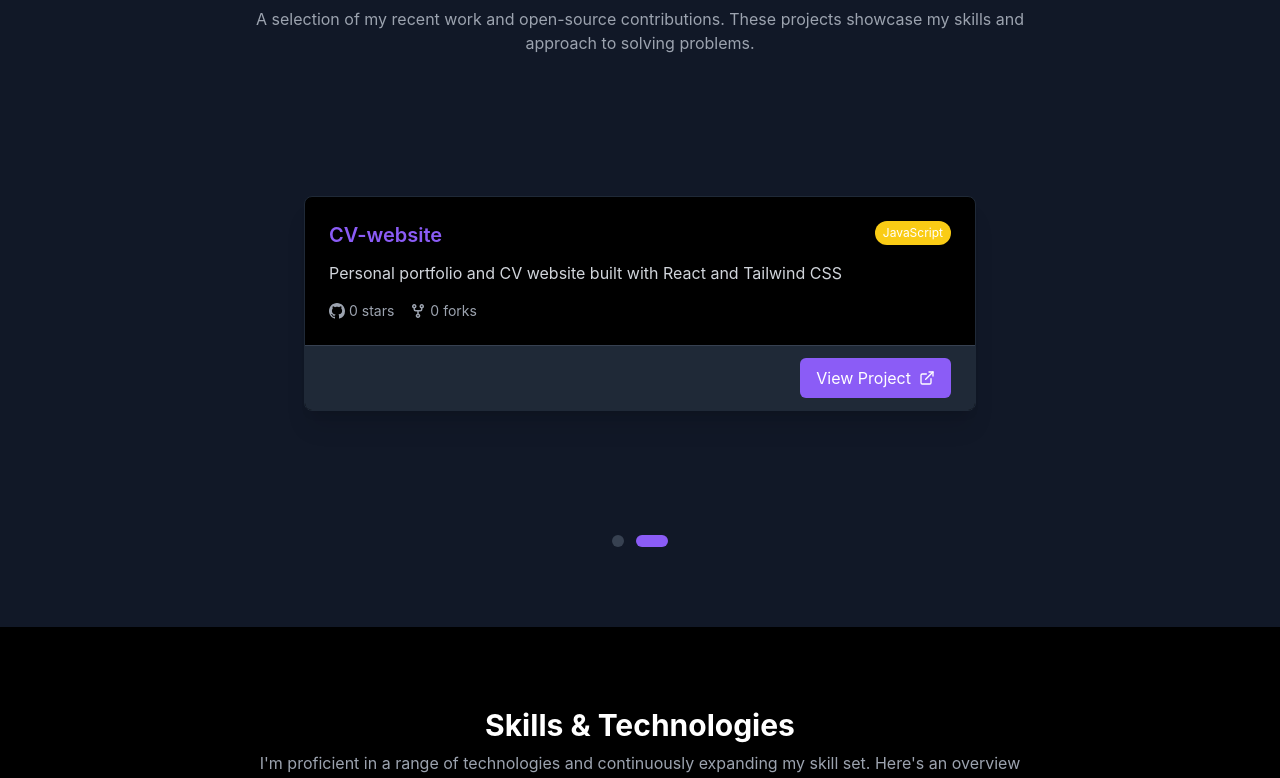
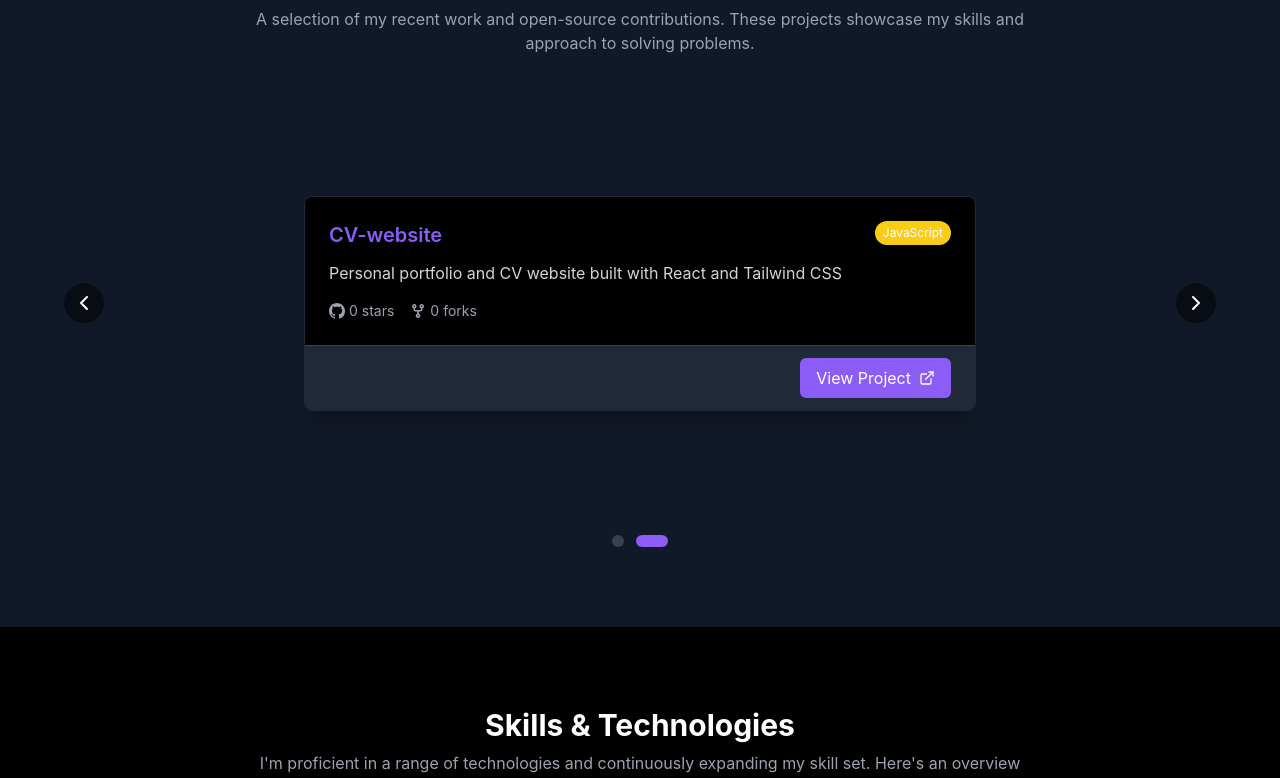
Before and after one commit to dobrematei14/CV-website, a React (Create React App) app in the folder website/: page / in a window 1280 px wide. Shown: the part 917-1695 px from the top of the page. Built offline with nearby package versions, Linux system fonts and the light colour scheme; no server answers.

Commit message:
added swipe for projects

```diff
--- a/website/src/components/PortfolioWebsite.js
+++ b/website/src/components/PortfolioWebsite.js
@@ -9,6 +9,8 @@ import FloatingIcons from './floatingIcons';
 
 // Create a proper worker configuration
 pdfjsLib.GlobalWorkerOptions.workerSrc = `${process.env.PUBLIC_URL}/pdf.worker.min.js`;
+
+
 
 const PortfolioWebsite = () => {
   const [activeSection, setActiveSection] = useState('home');
@@ -262,7 +264,7 @@ const PortfolioWebsite = () => {
 
         {/* Scroll indicator */}
         {showScrollHint && (
-    <div className="absolute bottom-10 left-1/2 transform -translate-x-1/2 animate-bounce z-10">
+          <div className="absolute bottom-10 left-1/2 transform -translate-x-1/2 animate-bounce">
             <button
               onClick={() => scrollToSection('projects')}
               className="flex flex-col items-center text-gray-400 hover:text-[#8B5CF6] transition-colors"
--- a/website/src/components/stackedCards.js
+++ b/website/src/components/stackedCards.js
@@ -6,6 +6,14 @@ const AutoRotatingCards = ({ repos }) => {
   const [isPaused, setIsPaused] = useState(false);
   const cardRefs = useRef({});
   const intervalRef = useRef(null);
+
+  // Touch handling for swipe
+  const [touchStart, setTouchStart] = useState(null);
+  const [touchEnd, setTouchEnd] = useState(null);
+  const containerRef = useRef(null);
+
+  // Minimum swipe distance (in px)
+  const minSwipeDistance = 50;
 
   // Initialize card refs
   useEffect(() => {
@@ -43,6 +51,53 @@ const AutoRotatingCards = ({ repos }) => {
     intervalRef.current = setInterval(() => {
       setActiveCardIndex(prevIndex => (prevIndex + 1) % repos.length);
     }, 5000);
+  };
+
+  // Go to previous card
+  const goToPrevCard = () => {
+    setActiveCardIndex(prevIndex => (prevIndex === 0 ? repos.length - 1 : prevIndex - 1));
+    resetAutoRotationTimer();
+  };
+
+  // Go to next card
+  const goToNextCard = () => {
+    setActiveCardIndex(prevIndex => (prevIndex + 1) % repos.length);
+    resetAutoRotationTimer();
+  };
+
+  // Reset auto rotation timer
+  const resetAutoRotationTimer = () => {
+    if (intervalRef.current) {
+      clearInterval(intervalRef.current);
+    }
+
+    intervalRef.current = setInterval(() => {
+      setActiveCardIndex(prevIndex => (prevIndex + 1) % repos.length);
+    }, 5000);
+  };
+
+  // Mobile touch handlers
+  const onTouchStart = (e) => {
+    setTouchEnd(null);
+    setTouchStart(e.targetTouches[0].clientX);
+  };
+
+  const onTouchMove = (e) => {
+    setTouchEnd(e.targetTouches[0].clientX);
+  };
+
+  const onTouchEnd = () => {
+    if (!touchStart || !touchEnd) return;
+
+    const distance = touchStart - touchEnd;
+    const isLeftSwipe = distance > minSwipeDistance;
+    const isRightSwipe = distance < -minSwipeDistance;
+
+    if (isLeftSwipe) {
+      goToNextCard();
+    } else if (isRightSwipe) {
+      goToPrevCard();
+    }
   };
 
   // Pause rotation on hover
@@ -98,11 +153,36 @@ const AutoRotatingCards = ({ repos }) => {
 
         {/* Card container - with position relative and lower z-index */}
         <div
+          ref={containerRef}
           className="relative h-[400px] flex items-center justify-center"
           onMouseEnter={handleMouseEnter}
           onMouseLeave={handleMouseLeave}
-          style={{ zIndex: 1 }} // Lower z-index than navbar
+          onTouchStart={onTouchStart}
+          onTouchMove={onTouchMove}
+          onTouchEnd={onTouchEnd}
+          style={{ zIndex: 1, touchAction: 'pan-y' }} // Lower z-index than navbar
         >
+          {/* Visual swipe indicators for mobile - only visible when touched */}
+          {touchStart && !touchEnd && (
+            <div className="absolute inset-y-0 left-4 flex items-center pointer-events-none opacity-30">
+              <div className="bg-white rounded-full p-2">
+                <svg xmlns="http://www.w3.org/2000/svg" width="24" height="24" viewBox="0 0 24 24" fill="none" stroke="currentColor" strokeWidth="2" strokeLinecap="round" strokeLinejoin="round">
+                  <polyline points="15 18 9 12 15 6"></polyline>
+                </svg>
+              </div>
+            </div>
+          )}
+
+          {touchStart && !touchEnd && (
+            <div className="absolute inset-y-0 right-4 flex items-center pointer-events-none opacity-30">
+              <div className="bg-white rounded-full p-2">
+                <svg xmlns="http://www.w3.org/2000/svg" width="24" height="24" viewBox="0 0 24 24" fill="none" stroke="currentColor" strokeWidth="2" strokeLinecap="round" strokeLinejoin="round">
+                  <polyline points="9 18 15 12 9 6"></polyline>
+                </svg>
+              </div>
+            </div>
+          )}
+
           {repos.map((repo, index) => (
             <div
               key={repo.id}
@@ -158,6 +238,31 @@ const AutoRotatingCards = ({ repos }) => {
               </div>
             </div>
           ))}
+
+          {/* Left/Right Arrow Navigation - visible on large screens/tablets */}
+          <div className="hidden sm:block absolute left-0 top-1/2 transform -translate-y-1/2 -ml-4">
+            <button
+              onClick={goToPrevCard}
+              className="bg-black bg-opacity-50 text-white p-2 rounded-full hover:bg-opacity-75 transition-all"
+              aria-label="Previous project"
+            >
+              <svg xmlns="http://www.w3.org/2000/svg" width="24" height="24" viewBox="0 0 24 24" fill="none" stroke="currentColor" strokeWidth="2" strokeLinecap="round" strokeLinejoin="round">
+                <polyline points="15 18 9 12 15 6"></polyline>
+              </svg>
+            </button>
+          </div>
+
+          <div className="hidden sm:block absolute right-0 top-1/2 transform -translate-y-1/2 -mr-4">
+            <button
+              onClick={goToNextCard}
+              className="bg-black bg-opacity-50 text-white p-2 rounded-full hover:bg-opacity-75 transition-all"
+              aria-label="Next project"
+            >
+              <svg xmlns="http://www.w3.org/2000/svg" width="24" height="24" viewBox="0 0 24 24" fill="none" stroke="currentColor" strokeWidth="2" strokeLinecap="round" strokeLinejoin="round">
+                <polyline points="9 18 15 12 9 6"></polyline>
+              </svg>
+            </button>
+          </div>
         </div>
 
         {/* Navigation dots/progress indicator */}
@@ -174,6 +279,11 @@ const AutoRotatingCards = ({ repos }) => {
             ))}
           </div>
         </div>
+
+        {/* Mobile swipe instructions - only visible on small screens */}
+        <div className="mt-4 text-center text-gray-500 text-sm sm:hidden">
+          <p>Swipe left or right to navigate projects</p>
+        </div>
       </div>
     </section>
   );
```
Lines whose indentation alone changed are shown as unchanged.
